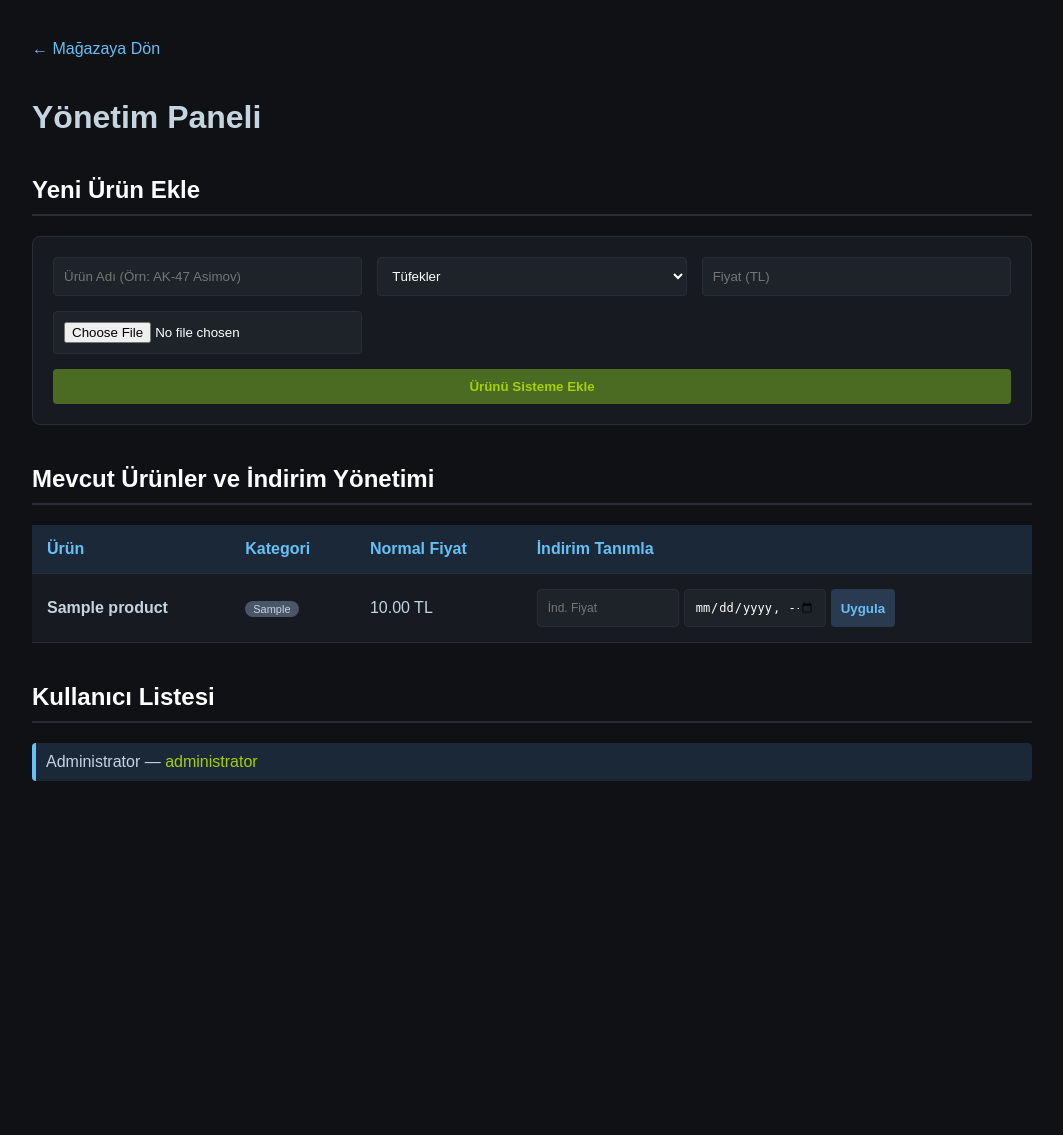
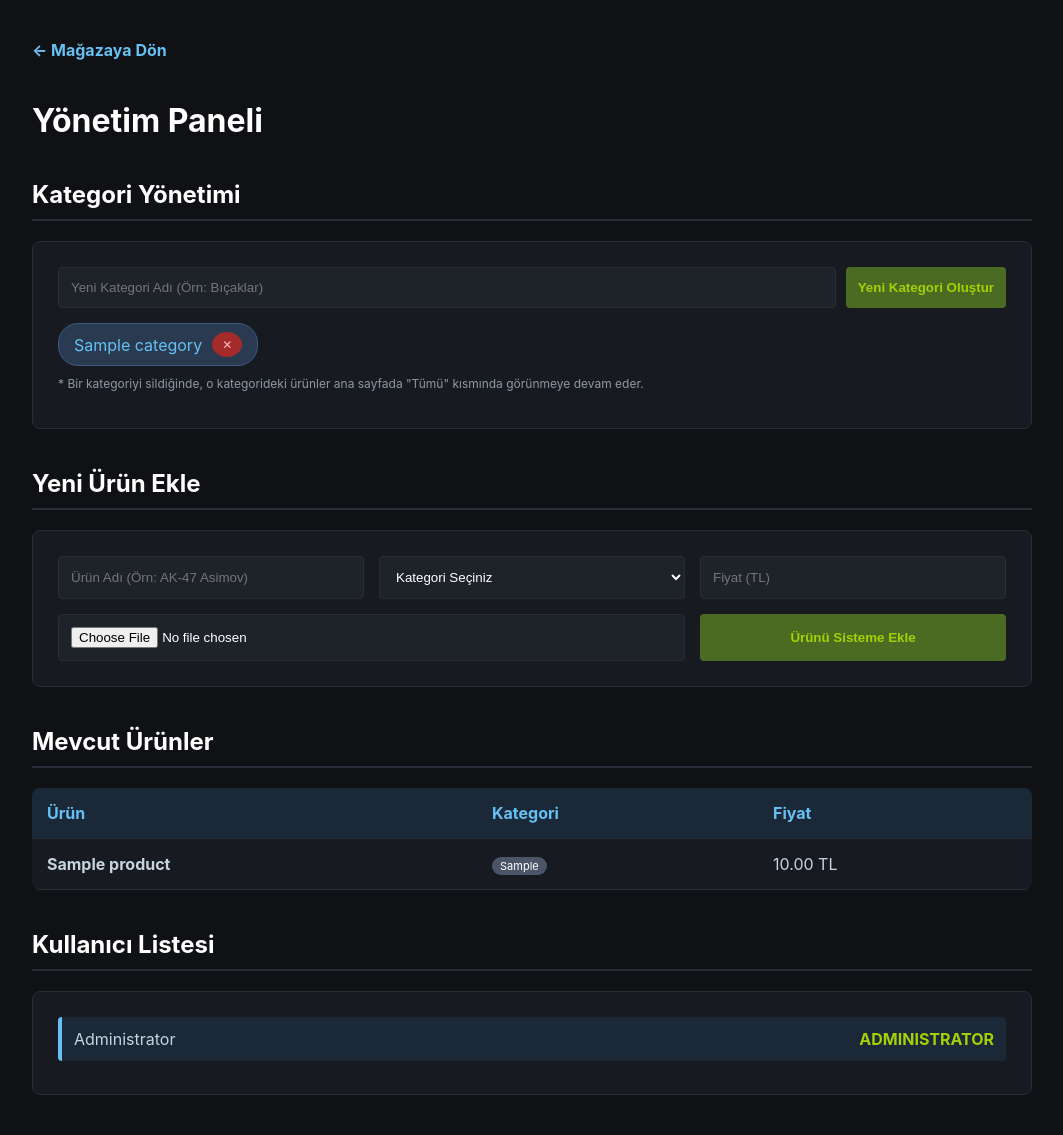
Before and after one commit to yetenozkan4/RexGlobal, a Flask app: page /admin in a window 1280 px wide. Shown: the whole page, without its empty margins (108-1171 px from the left). Before the commit the page ends 781 px from the top, so only its background shows below. Run offline with Flask 3, Linux system fonts and the light colour scheme; the visitor is signed in with stand-in values (Sample User, id 1); data comes from the database, SQL or seed files in the repository; tables that the repository leaves empty hold one stand-in row (values such as "Sample post").

Commit message:
Update admin.html

```diff
--- a/templates/admin.html
+++ b/templates/admin.html
@@ -4,26 +4,35 @@
     <meta charset="UTF-8">
     <title>Yönetim Paneli — RexGlobal</title>
     <style>
-        body { font-family: sans-serif; background: #0f1114; color: #c6d4df; padding: 40px; margin: 0; }
+        body { font-family: -apple-system, BlinkMacSystemFont, 'Segoe UI', Roboto, sans-serif; background: #0f1114; color: #c6d4df; padding: 40px; margin: 0; }
         .admin-container { max-width: 1000px; margin: 0 auto; }
+        h1 { color: white; margin-bottom: 30px; }
         h2 { color: white; border-bottom: 2px solid #2a2d35; padding-bottom: 10px; margin-top: 40px; }
 
         /* Form Stilleri */
-        .add-form { background: #171a21; padding: 20px; border-radius: 8px; border: 1px solid #2a2d35; display: grid; grid-template-columns: 1fr 1fr 1fr; gap: 15px; }
-        input, select { background: #1e2329; border: 1px solid #2a2d35; color: white; padding: 10px; border-radius: 4px; }
-        button { background: #4c6b22; color: #a4d007; border: none; padding: 10px; cursor: pointer; font-weight: bold; border-radius: 4px; }
+        .admin-section { background: #171a21; padding: 25px; border-radius: 8px; border: 1px solid #2a2d35; margin-top: 20px; }
+        .add-form { display: grid; grid-template-columns: 1fr 1fr 1fr; gap: 15px; }
+        input, select { background: #1e2329; border: 1px solid #2a2d35; color: white; padding: 12px; border-radius: 4px; outline: none; }
+        input:focus, select:focus { border-color: #66c0f4; }
+
+        button { background: #4c6b22; color: #a4d007; border: none; padding: 12px; cursor: pointer; font-weight: bold; border-radius: 4px; transition: 0.2s; }
         button:hover { background: #5a7a28; }
+        .btn-danger { background: #a52a2a; color: #ffbaba; margin-left: 10px; padding: 5px 10px; font-size: 12px; }
+        .btn-danger:hover { background: #800000; }
+
+        /* Kategori Yönetim Alanı */
+        .category-list { display: flex; flex-wrap: wrap; gap: 10px; margin-top: 15px; }
+        .category-tag { background: #2a3a50; color: #66c0f4; padding: 8px 15px; border-radius: 20px; display: flex; align-items: center; border: 1px solid #3d5a80; }
 
         /* Tablo Stilleri */
-        table { width: 100%; border-collapse: collapse; margin-top: 20px; background: #171a21; }
+        table { width: 100%; border-collapse: collapse; margin-top: 20px; background: #171a21; border-radius: 8px; overflow: hidden; }
         th, td { padding: 15px; text-align: left; border-bottom: 1px solid #2a2d35; }
         th { background: #1b2838; color: #66c0f4; }
-        .discount-form { display: flex; gap: 5px; }
-        .discount-form input { width: 120px; font-size: 12px; }
 
-        .user-card { background: #1b2838; padding: 10px; margin-bottom: 5px; border-radius: 4px; border-left: 4px solid #66c0f4; }
-        .badge { background: #4a5568; padding: 2px 8px; border-radius: 10px; font-size: 11px; }
-        .back-btn { color: #66c0f4; text-decoration: none; margin-bottom: 20px; display: inline-block; }
+        .user-card { background: #1b2838; padding: 12px; margin-bottom: 8px; border-radius: 4px; border-left: 4px solid #66c0f4; display: flex; justify-content: space-between; }
+        .badge { background: #4a5568; padding: 2px 8px; border-radius: 10px; font-size: 11px; color: white; }
+        .back-btn { color: #66c0f4; text-decoration: none; margin-bottom: 20px; display: inline-block; font-weight: bold; }
+        .back-btn:hover { text-decoration: underline; }
     </style>
 </head>
 <body>
@@ -31,27 +40,49 @@
         <a href="/" class="back-btn">← Mağazaya Dön</a>
         <h1>Yönetim Paneli</h1>
 
+        <h2>Kategori Yönetimi</h2>
+        <div class="admin-section">
+            <form action="/admin/add_category" method="POST" style="display: flex; gap: 10px;">
+                <input type="text" name="category_name" placeholder="Yeni Kategori Adı (Örn: Bıçaklar)" required style="flex: 1;">
+                <button type="submit">Yeni Kategori Oluştur</button>
+            </form>
+
+            <div class="category-list">
+                {% for cat in categories %}
+                <div class="category-tag">
+                    {{ cat.name }}
+                    <a href="/admin/delete_category/{{ cat.id }}" class="btn-danger" style="text-decoration: none; border-radius: 50%;" onclick="return confirm('Bu kategoriyi silmek istediğine emin misin kanka?')">✕</a>
+                </div>
+                {% endfor %}
+            </div>
+            <p style="font-size: 12px; color: #8f98a0; margin-top: 10px;">* Bir kategoriyi sildiğinde, o kategorideki ürünler ana sayfada "Tümü" kısmında görünmeye devam eder.</p>
+        </div>
+
         <h2>Yeni Ürün Ekle</h2>
-        <form action="/admin/add_product" method="POST" enctype="multipart/form-data" class="add-form">
-            <input type="text" name="name" placeholder="Ürün Adı (Örn: AK-47 Asimov)" required>
-            <select name="category">
-                <option value="Tüfekler">Tüfekler</option>
-                <option value="Bıçaklar">Bıçaklar</option>
-                <option value="Eldivenler">Eldivenler</option>
-            </select>
-            <input type="number" name="price" placeholder="Fiyat (TL)" step="0.01" required>
-            <input type="file" name="img" accept="image/*" required>
-            <button type="submit" style="grid-column: span 3;">Ürünü Sisteme Ekle</button>
-        </form>
+        <div class="admin-section">
+            <form action="/admin/add_product" method="POST" enctype="multipart/form-data" class="add-form">
+                <input type="text" name="name" placeholder="Ürün Adı (Örn: AK-47 Asimov)" required>
 
-        <h2>Mevcut Ürünler ve İndirim Yönetimi</h2>
+                <select name="category" required>
+                    <option value="" disabled selected>Kategori Seçiniz</option>
+                    {% for cat in categories %}
+                    <option value="{{ cat.name }}">{{ cat.name }}</option>
+                    {% endfor %}
+                </select>
+
+                <input type="number" name="price" placeholder="Fiyat (TL)" step="0.01" required>
+                <input type="file" name="img" accept="image/*" required style="grid-column: span 2;">
+                <button type="submit" style="grid-column: span 1;">Ürünü Sisteme Ekle</button>
+            </form>
+        </div>
+
+        <h2>Mevcut Ürünler</h2>
         <table>
             <thead>
                 <tr>
                     <th>Ürün</th>
                     <th>Kategori</th>
-                    <th>Normal Fiyat</th>
-                    <th>İndirim Tanımla</th>
+                    <th>Fiyat</th>
                 </tr>
             </thead>
             <tbody>
@@ -60,23 +91,17 @@
                     <td><strong>{{ p.name }}</strong></td>
                     <td><span class="badge">{{ p.category }}</span></td>
                     <td>{{ "{:,.2f}".format(p.price) }} TL</td>
-                    <td>
-                        <form action="/admin/set_discount/{{ p.id }}" method="POST" class="discount-form">
-                            <input type="number" name="discount_price" placeholder="İnd. Fiyat" step="0.01">
-                            <input type="datetime-local" name="discount_end">
-                            <button type="submit" style="background: #2a3a50; color: #66c0f4; padding: 5px 10px;">Uygula</button>
-                        </form>
-                    </td>
                 </tr>
                 {% endfor %}
             </tbody>
         </table>
 
         <h2>Kullanıcı Listesi</h2>
-        <div style="margin-top: 20px;">
+        <div class="admin-section">
             {% for u in users %}
             <div class="user-card">
-                {{ u.email }} — <span style="color: #a4d007;">{{ u.role }}</span>
+                <span>{{ u.email }}</span>
+                <span style="color: #a4d007; font-weight: bold;">{{ u.role.upper() }}</span>
             </div>
             {% endfor %}
         </div>
```
